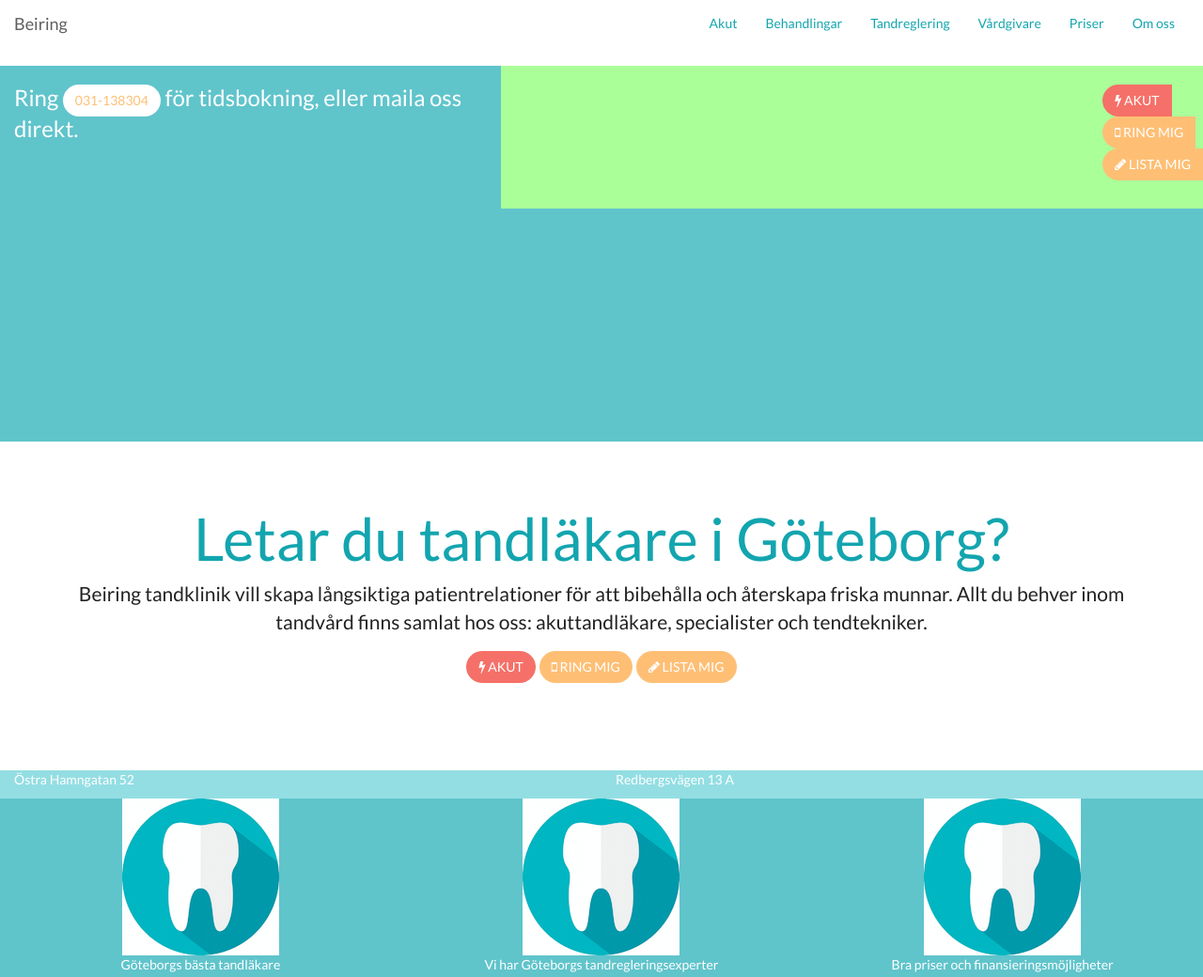
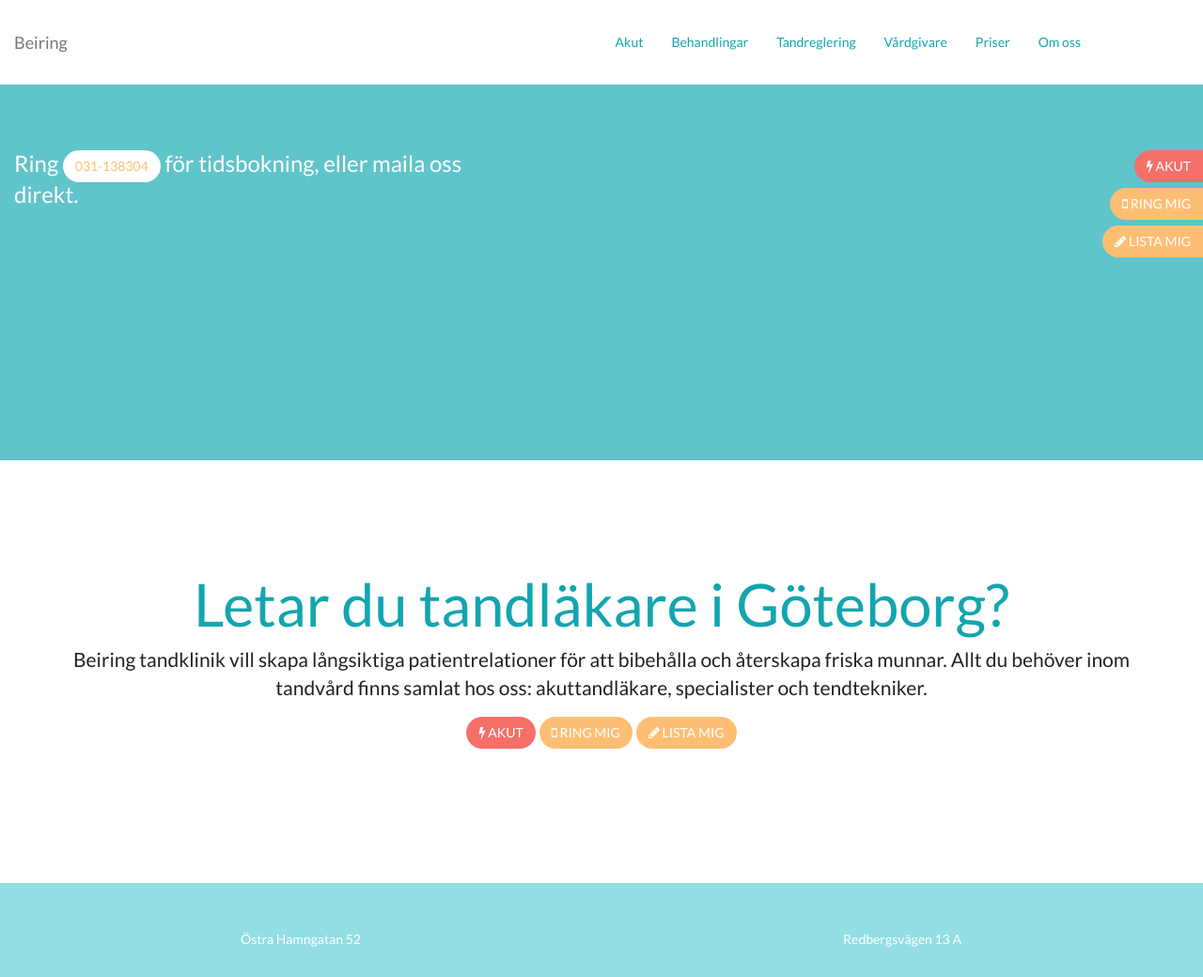
Before and after one commit to rhymn/beiring, a plain HTML site: page index.html in a window 1280 px wide. Shown: the top 1040 px of the page at 94% size. Drawn offline with nearby package versions, Linux system fonts and the light colour scheme; some packages are replaced by stand-ins of ours.

Commit message:
Next step

```diff
--- a/css/style.css
+++ b/css/style.css
@@ -17,6 +17,8 @@
  */
 
 section{
+	padding-top: 5rem;
+	padding-bottom: 5rem;
 }
 
 
@@ -29,9 +31,13 @@
 .splash .menu{
 	padding-top: 20px;
 	padding-bottom: 20px;
-	background-color: #AF9;
 	padding-right: 0;
 }
+
+.splash .menu button{
+	margin-bottom: 6px;
+}
+
 
 section.white{
 	color: #222;
@@ -133,6 +139,13 @@
 .navbar{
 	background-color: #FFF;
 	border: none;
+	margin-top: 20px;
+}
+
+@media(min-width:768px){
+	.navbar{
+		margin-right: 100px;
+	}
 }
 
 .navbar .navbar-nav>li>a{
@@ -153,3 +166,7 @@
 	color: white;
 	background-color: #24A1AC;
 }
+
+footer a{
+	color: white;
+}
--- a/js/directives.js
+++ b/js/directives.js
@@ -12,6 +12,7 @@
 .directive('contactForm', ['$rootScope', '$location', function($rootScope, $location) {
 	return {
 		restrict: 'A',
+		templateUrl: 'partials/directives/contactform.html',
 		controller: function($scope){
 			$scope.isDone = false;
 		},
--- /dev/null
+++ b/partials/directives/contactform.html
@@ -0,0 +1,20 @@
+<form class="form">
+	<div class="formgroup">
+		<input type="text" placeholder="Namn" name="namn" />
+	</div>
+
+	<div class="formgroup">
+		<input type="text" placeholder="Telefonnummer" name="telefon" />
+	</div>
+
+	<div class="formgroup">
+		<input type="text" placeholder="E-post" name="epost" />
+	</div>
+
+	<div class="formgroup">
+		<select name="klinik">
+			<option>Olskroken</option>
+			<option>Redbergsplatsen</option>
+		</select>
+	</div>
+</form>
--- a/partials/start.html
+++ b/partials/start.html
@@ -4,12 +4,12 @@
 			<h3>Ring <button class="btn btn-round btn-white">031-138304</button> för tidsbokning, eller maila oss direkt.</h3>
 			<div contact-form></div>
 		</div>
-		<div class="col-md-7 menu">
-			<ul class="pull-right">
-				<li><button class="btn btn-round-left btn-red"><i class="fa fa-bolt"></i> Akut</button></li>
-				<li><button class="btn btn-round-left btn-yellow"><i class="fa fa-mobile"></i> Ring mig</button></li>
-				<li><button class="btn btn-round-left btn-yellow"><i class="fa fa-pencil"></i> Lista mig</button></li>
-			</ul>
+		<div class="col-md-7">
+			<div class="pull-right row menu">
+				<button class="btn btn-round-left btn-red pull-right"><i class="fa fa-bolt"></i> Akut</button><br />
+				<button class="btn btn-round-left btn-yellow pull-right"><i class="fa fa-mobile"></i> Ring mig</button><br />
+				<button class="btn btn-round-left btn-yellow"><i class="fa fa-pencil"></i> Lista mig</button><br />
+			</div>
 		</div>
 	</div>
 </section>
@@ -19,7 +19,7 @@
 	<div class="jumbotron text-center">
 		<h1>Letar du tandläkare i Göteborg?</h1>
 		<p>
-			Beiring tandklinik vill skapa långsiktiga patientrelationer för att bibehålla och återskapa friska munnar. Allt du behver inom tandvård finns samlat hos oss: akuttandläkare, specialister och tendtekniker.
+			Beiring tandklinik vill skapa långsiktiga patientrelationer för att bibehålla och återskapa friska munnar. Allt du behöver inom tandvård finns samlat hos oss: akuttandläkare, specialister och tendtekniker.
 		</p>
 
 		<p>
@@ -34,11 +34,11 @@
 
 <section class="light container-fluid">
 	<div class="row">
-		<div class="col-md-6">
+		<div class="col-md-6 text-center">
 			<p>Östra Hamngatan 52</p>
 		</div>
 
-		<div class="col-md-6">
+		<div class="col-md-6 text-center">
 			<p>Redbergsvägen 13 A</p>
 		</div>
 	</div>
```
